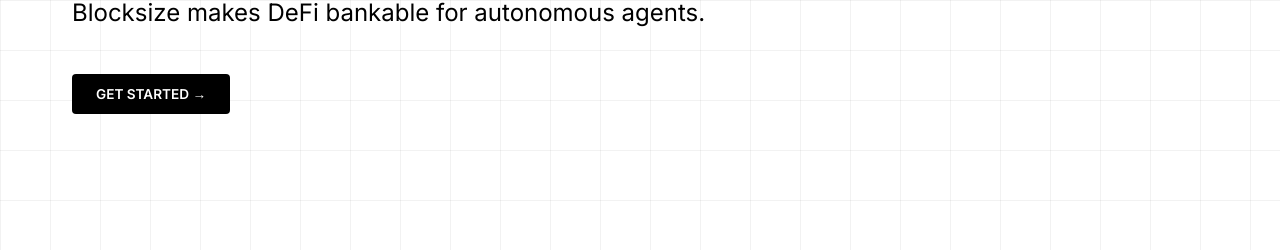
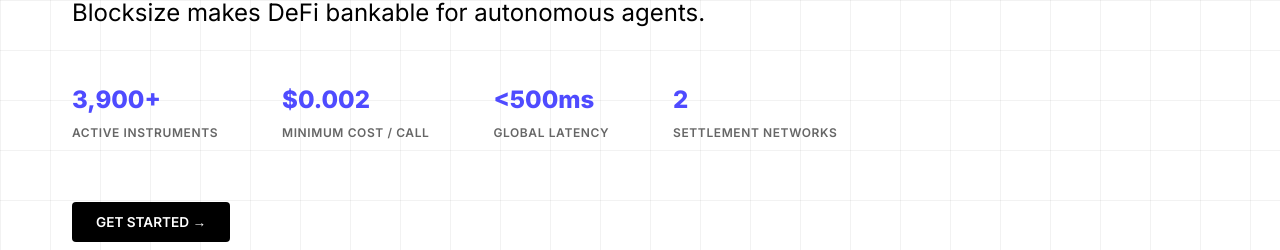
Before and after one commit to jf-cmyk/agentic-payments, a plain HTML site: page docs/developer_portal.html in a window 1280 px wide. Shown: the part 531-781 px from the top of the page. Drawn offline with Linux system fonts and the light colour scheme.

Commit message:
docs: finalize rebranding with high-level stats and institutional white styling

```diff
--- a/docs/developer_portal.html
+++ b/docs/developer_portal.html
@@ -60,6 +60,13 @@
     .hero h1 { font-size: 5rem; font-weight: 800; line-height: 1; letter-spacing: -0.04em; margin-bottom: 2rem; }
     .hero h1 span { color: var(--primary); }
     .hero-sub { font-size: 1.5rem; color: var(--text); max-width: 800px; margin-bottom: 3rem; font-weight: 400; }
+
+    .hero-stats {
+      display: flex; gap: 4rem; margin-bottom: 4rem; flex-wrap: wrap;
+    }
+    .stat { text-align: left; }
+    .stat-value { font-size: 1.5rem; font-weight: 800; color: var(--primary); display: block; }
+    .stat-label { font-size: 0.75rem; font-weight: 600; color: var(--text-muted); text-transform: uppercase; letter-spacing: 0.05em; }
 
     /* ─── SECTIONS ──────────────────────────────── */
     section { padding: 8rem 0; }
@@ -127,7 +134,17 @@
     <span class="hero-label">DeFi Infrastructure Solutions</span>
     <h1><span>Safeguarding</span> the shift of financial services.</h1>
     <p class="hero-sub">From institutional node operations to high-fidelity market data — Blocksize makes DeFi bankable for autonomous agents.</p>
-    <a href="https://agentic-payments-production.up.railway.app/docs" class="btn-nav">GET STARTED →</a>
+
+    <div class="hero-stats">
+      <div class="stat"><span class="stat-value">3,900+</span><span class="stat-label">Active Instruments</span></div>
+      <div class="stat"><span class="stat-value">$0.002</span><span class="stat-label">Minimum Cost / Call</span></div>
+      <div class="stat"><span class="stat-value">&lt;500ms</span><span class="stat-label">Global Latency</span></div>
+      <div class="stat"><span class="stat-value">2</span><span class="stat-label">Settlement Networks</span></div>
+    </div>
+
+    <div class="hero-actions">
+      <a href="https://agentic-payments-production.up.railway.app/docs" class="btn-nav">GET STARTED →</a>
+    </div>
   </div>
 </section>
 
```
